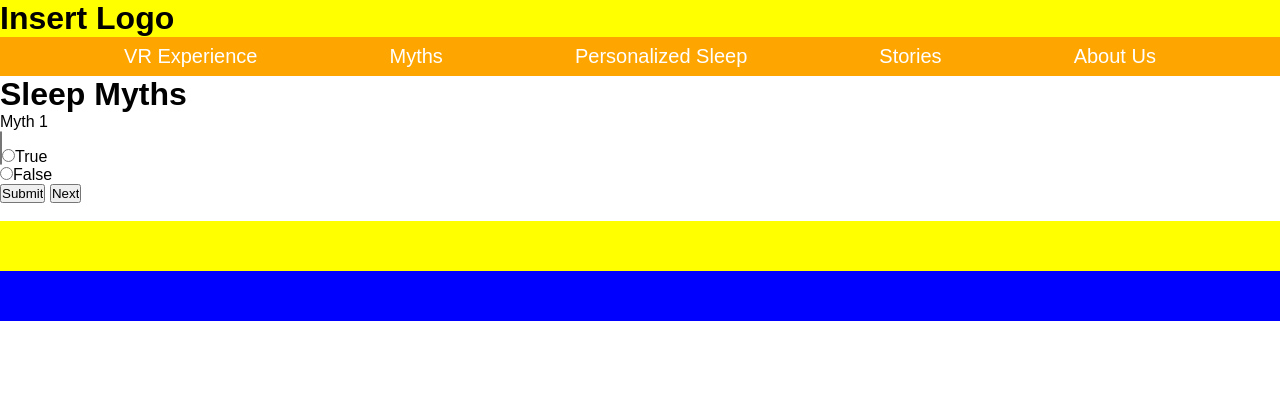
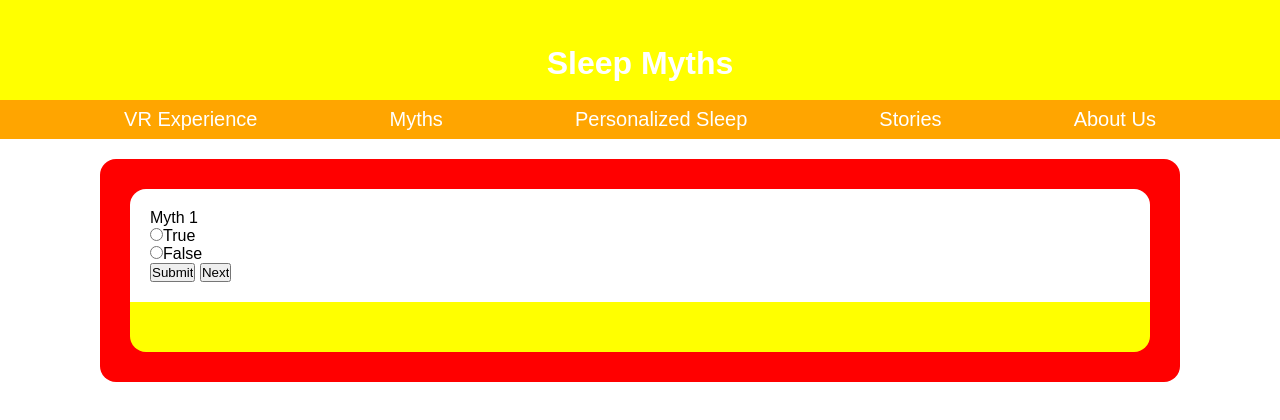
Before and after one commit to anniewang1109/sleep, a plain HTML site: page myths.html in a window 1280 px wide. Drawn offline with Linux system fonts and the light colour scheme.

Commit message:
styled the myth page

```diff
--- a/myths.css
+++ b/myths.css
@@ -8,6 +8,24 @@ a{
   display: block;
   text-decoration: none;
   color: white;
+}
+
+h1{
+    text-align: center;
+    color: white;
+    padding-top: 45px;
+}
+
+form{
+    background-color: white;
+    border-top-right-radius: 1em;
+    border-top-left-radius: 1em;
+    padding: 20px;
+}
+
+.title{
+    height: 100px;
+    background-color: yellow;
 }
 
 .navBar{
@@ -29,23 +47,19 @@ a{
   background-color: black;
 }
 
-#header_logo{
-  display: block;
-  width: 100%;
-  height: 20px;
-  background-color: yellow;
-  height: fit-content;
+#content{
+    background-color: red;
+    margin-top: 20px;
+    margin-left: 100px;
+    margin-right:100px;
+    border-radius: 1em;
+    padding: 30px;
 }
-
 #answerContainer{
   background-color:yellow;
   height:50px;
-}
-
-#answerInfoContainer{
-  background-color:blue;
-  height:50px;
-
+  border-bottom-left-radius: 1em;
+  border-bottom-right-radius: 1em;
 }
 
 #answer{
--- a/myths.html
+++ b/myths.html
@@ -12,8 +12,8 @@
   <body>
 
     <div class="header">
-      <div id="header_logo">
-        <h1 id="headerr">Insert Logo</h1>
+        <div class="title">
+            <h1>Sleep Myths</h1>
         </div>
         <div class="navBar">
             <a href ="vr.html" class="item">VR Experience</a>
@@ -23,23 +23,17 @@
             <a href="about.hmtl" class="item">About Us</a>
         </div>
     </div>
-    <h1>Sleep Myths</h1>
+    <div id="content">
         <form name="myths">
           <p id="question">Myth 1</p>
-      <select size="2">
           <input id="true" type="radio" name= "q" value = "true">True
           <br>
           <input id="false" type="radio" name="q" value = "false">False
           <br>
-      </select>
           <input id="submitButton" type="button" form="myths" value = "Submit">
           <input id="nextButton" type="button" form="myths" value = "Next">
-
         </form>
-    <br>
-    <div id="answerContainer">
-    </div>
-    <div id="answerInfoContainer">
+        <div id="answerContainer"></div>
     </div>
     <script src="myths.js"></script>
 
--- a/myths.js
+++ b/myths.js
@@ -36,7 +36,7 @@ function submit(qNum){
   answerContainer.append(answer)
   var answerInfo = document.createElement("p");
   answerInfo.setAttribute("id", "answerInfo")
-  answerInfoContainer.append(answerInfo)
+  answerContainer.append(answerInfo)
   //show the answer and answer info
   if (qValue == answerArr[qNum]){
     answer.innerHTML = "You are correct: " + answerArr[qNum];
```
Lines whose indentation alone changed are shown as unchanged.
